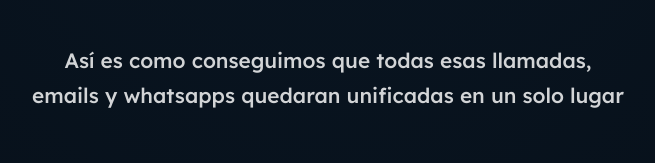
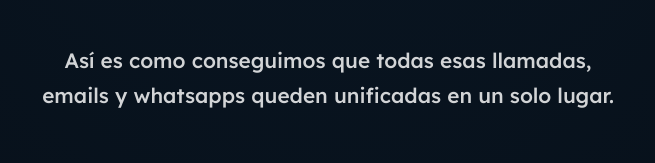
Before and after one commit to gloriajean02/mi-portfolio, a React (Vite) app: page /mo-legal-suite in a window 1280 px wide. Shown: the part 3486-3649 px from the top of the page, without its empty margins (312-967 px from the left). Built offline with nearby package versions, Linux system fonts and the light colour scheme.

Commit message:
fix texto

```diff
--- a/src/pages/MOLegalSuitePage.tsx
+++ b/src/pages/MOLegalSuitePage.tsx
@@ -159,8 +159,8 @@
           viewport={{ once: true, amount: 0.5 }}
           transition={{ duration: 0.65 }}
         >
-          Así es como conseguimos que todas esas llamadas, emails y whatsapps quedaran unificadas
-          en un solo lugar
+          Así es como conseguimos que todas esas llamadas, emails y whatsapps queden unificadas
+          en un solo lugar.
         </motion.p>
 
         <motion.p
```
